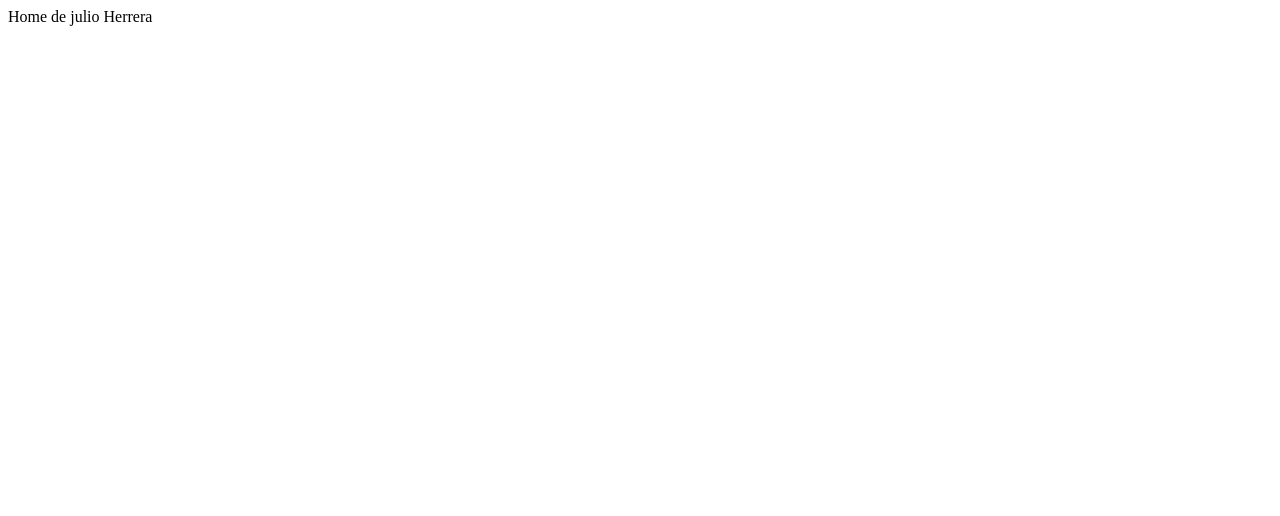
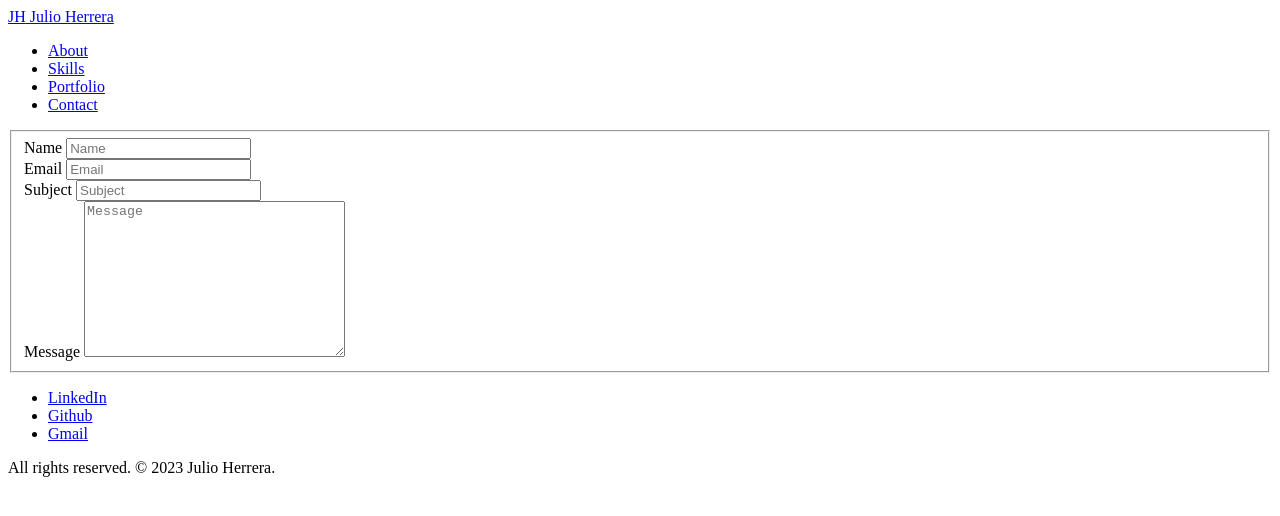
Before and after one commit to Julcesar17/julcesar17.github.io, a plain HTML site: page index.html in a window 1280 px wide. Drawn offline with Linux system fonts and the light colour scheme.

Commit message:
Se sube avance en la estructura básica del HTML del sitio

```diff
--- a/index.html
+++ b/index.html
@@ -4,9 +4,94 @@
     <meta charset="UTF-8">
     <meta http-equiv="X-UA-Compatible" content="IE=edge">
     <meta name="viewport" content="width=device-width, initial-scale=1.0">
-    <title>Home | Julio Herrera</title>
+    <title>Julio Herrera | Home | FullStack</title>
 </head>
-<body>
-    Home de julio Herrera
+<body id="pageHomeBody">
+
+    <header id="header" class="header">
+        <div class="container">
+            <nav id="logo">
+                <a href="#">
+                    <span>JH</span>
+                    Julio Herrera
+                </a>
+            </nav>
+            <nav id="menu">
+                <ul>
+                    <li>
+                        <a href="#">About</a>
+                    </li>
+                    <li>
+                        <a href="#">Skills</a>
+                    </li>
+                    <li>
+                        <a href="#">Portfolio</a>
+                    </li>
+                    <li>
+                        <a href="#">Contact</a>
+                    </li>
+                </ul>
+            </nav>
+        </div>
+    </header>
+
+    <main id="main" class="menu">
+        <section id="about"></section>
+        <section id="skills"></section>
+        <section id="portfolio"></section>
+        <section id="contact">
+            <div class="container">
+                <form action="">
+                    <fieldset>
+                        <div class="row">
+                          <div class="col-sm-12 col-md-6">
+                            <label for="name">Name</label>
+                            <input type="text" id="name" name="name" placeholder="Name"/>
+                          </div>
+                          <div class="col-sm-12 col-md-6">
+                            <label for="email">Email</label>
+                            <input type="text" id="email" name="email" placeholder="Email"/>
+                          </div>
+                        </div>
+                        <div class="row">
+                            <div class="col-sm-12">
+                                <label for="subject">Subject</label>
+                                <input type="text" id="subject" name="subject" placeholder="Subject"/>
+                              </div>
+                        </div>
+                        <div class="row">
+                            <div class="col-sm-12">
+                                <label for="message">Message</label>
+                                <textarea name="message" id="message" cols="30" rows="10" placeholder="Message"></textarea>
+                              </div>
+                        </div>
+                    </fieldset>
+                </form>
+            </div>
+        </section>
+    </main>
+
+    <footer id="footer" class="footer">
+        <div class="container">
+            <div>
+                <nav>
+                    <ul>
+                        <li>
+                            <a href="#">LinkedIn</a>
+                        </li>
+                        <li>
+                            <a href="#">Github</a>
+                        </li>
+                        <li>
+                            <a href="#">Gmail</a>
+                        </li>
+                    </ul>
+                </nav>
+            </div>
+            <div>
+                <p>All rights reserved. © 2023 Julio Herrera.</p>
+            </div>
+        </div>
+    </footer>
 </body>
 </html>
```
Also changed, not shown: gulp/css/site/colors.scss (+6 -2 lines), 1 other file.
